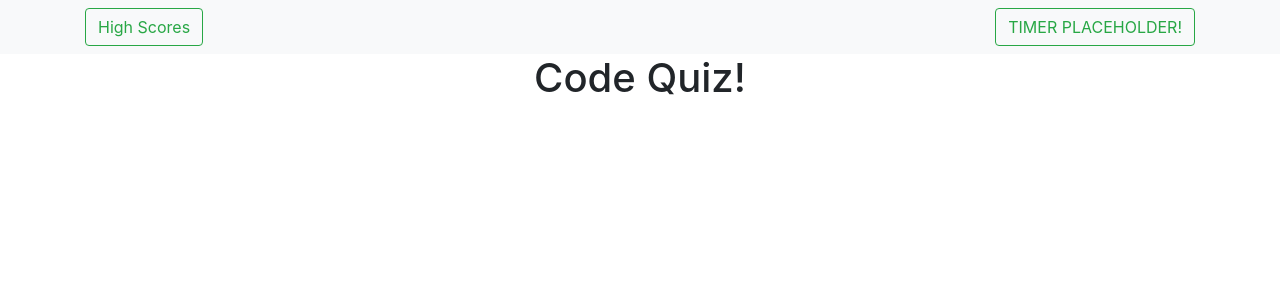
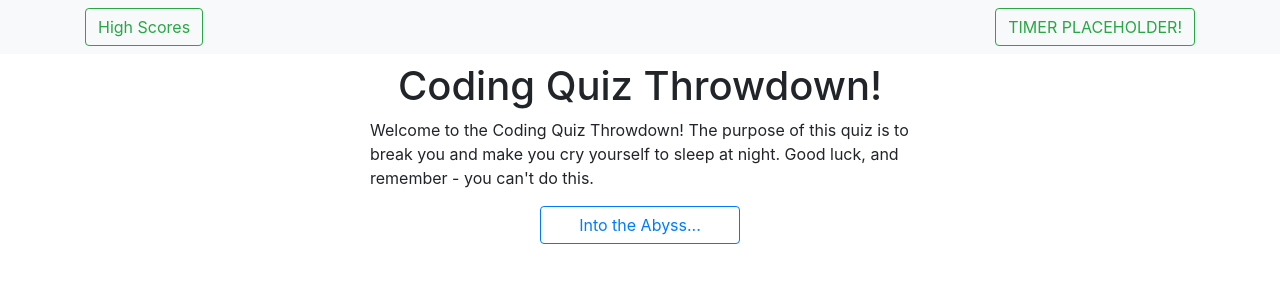
Before and after one commit to pmo48/code-quiz-pbm, a plain HTML site: page highscores.html in a window 1280 px wide. Drawn offline with nearby package versions, Linux system fonts and the light colour scheme.

Commit message:
added bootstrap layouts

```diff
--- a/highscores.html
+++ b/highscores.html
@@ -9,7 +9,7 @@
 
     <link rel="stylesheet" href="https://cdn.jsdelivr.net/npm/bootstrap@4.5.3/dist/css/bootstrap.min.css" integrity="sha384-TX8t27EcRE3e/ihU7zmQxVncDAy5uIKz4rEkgIXeMed4M0jlfIDPvg6uqKI2xXr2" crossorigin="anonymous">
 
-    <title>Hello, world!</title>
+    <title>Coding Quiz Throwdown!</title>
   </head>
   <body>
     <nav class="navbar navbar-light bg-light">
@@ -20,10 +20,28 @@
     </nav>
     <div class="container"></div>
       <div class="text-center">
-          <h1> Code Quiz!</h1>
+          <h1 class="mt-2"> Coding Quiz Throwdown!</h1>
           </div>
       </div>
     </div>
+    <div class="container">
+      <div class="row">
+        <div class="col-3"></div>
+        <div class="col-6">
+          <p>
+           Welcome to the Coding Quiz Throwdown! The purpose of this quiz is to break you and make you cry yourself to sleep at night. Good luck, and remember - you can't do this.
+          </p>
+      </div>
+    <div class="container">
+      <div class="row">
+        <div class="col-3"></div>
+          <div class="col-6 text-center">
+            <button type="button" class="btn btn-outline-primary" class="mx-auto" style="width: 200px;">Into the Abyss...</button>
+          </div>
+        </div>
+      </div>
+    </div>
+
 
 
     <!-- javascript -->
```
